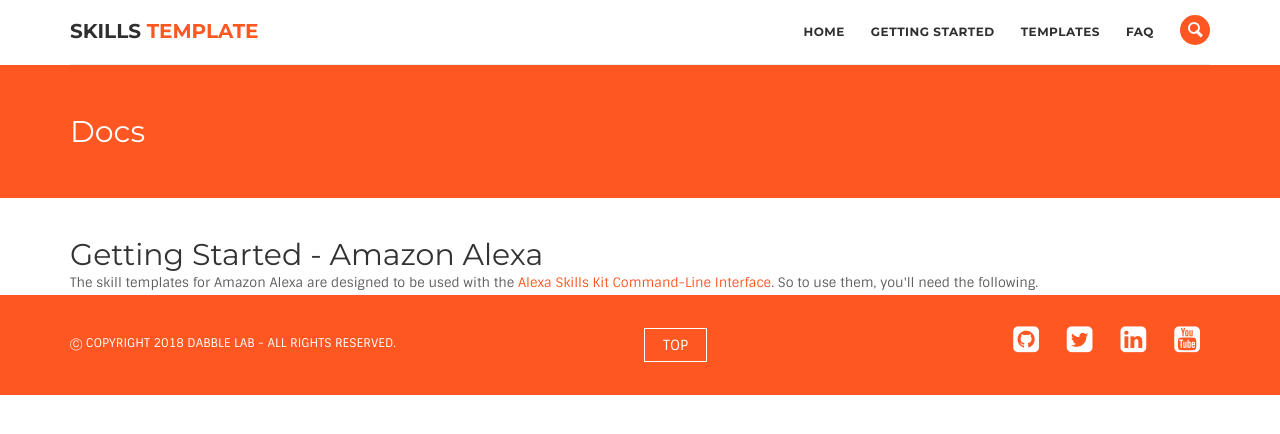
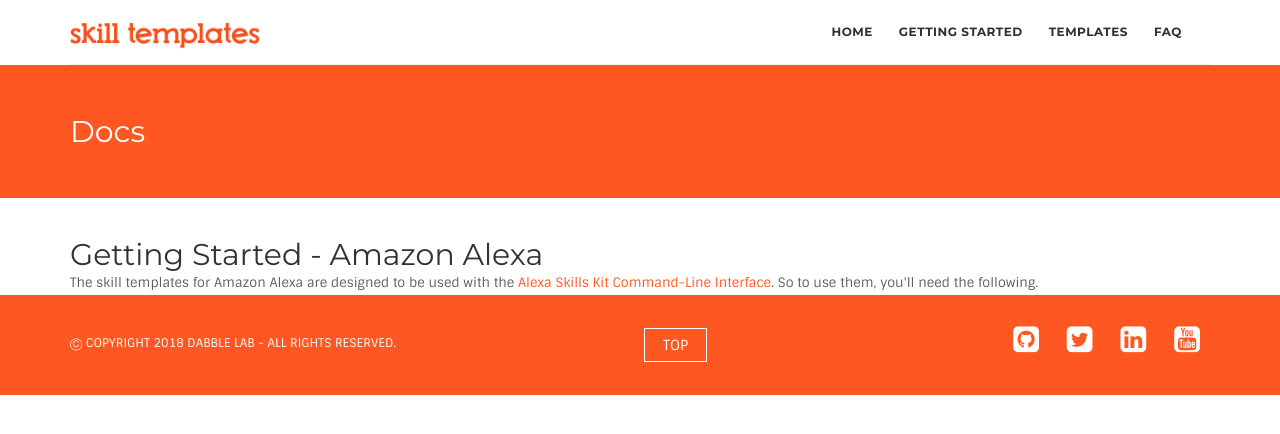
Before and after one commit to skilltemplates/skilltemplates.github.io, a Jekyll site: the page built from docs.html, in a window 1280 px wide. Shown: the top 434 px of the page. Built offline with Jekyll 4.4.1, drawn with Linux system fonts in a browser that asks for light colours.

Commit message:
search removed and logo updated

```diff
--- a/_includes/header-inner.html
+++ b/_includes/header-inner.html
@@ -10,7 +10,7 @@
           <span class="icon-bar"></span>
           <span class="icon-bar"></span>
         </button>
-        <div class="logo"><h1><a  href="/index.html">skills <span>template</span></a></h1></div>
+        <div class="logo"><h1><a  href="/index.html"><img src="/images/logo-dark.png"></a></h1></div>
       </div>
       <!--navbar-header-->
       <div class="collapse navbar-collapse" id="main-navigation">
@@ -23,16 +23,7 @@
       </div>
     </nav>
   </div>
-  <div class="cd-main-header">
-    <ul class="cd-header-buttons">
-      <li><a class="cd-search-trigger" href="#cd-search"> <span></span></a></li>
-    </ul> <!-- cd-header-buttons -->
-  </div>
-  <div id="cd-search" class="cd-search">
-    <form action="#" method="post">
-      <input name="Search" type="search" placeholder="Search...">
-    </form>
-  </div>
+
 <!--//header-->
 </section>
 <div class="inner-header">
--- a/css/style.css
+++ b/css/style.css
@@ -43,8 +43,9 @@
 	border-bottom: 1px solid #ededed;
 }
 .logo {
-	padding: 6px 0;
+	padding: 0;
 }
+.logo img{width: 45%;}
 .logo p{color: #888; font-size: 13px;}
 /*--logo--*/
 .navbar-header h1 {
@@ -95,7 +96,7 @@
 	width: 100%;
 }
 .navbar-right {
-	margin-right: 2em;
+	margin-right: 0;
 }
 
 /*--//top-nav--*/
```
Also changed, not shown: _includes/header.html (+2 -11 lines), images/logo-dark.png (added), 1 other file.
